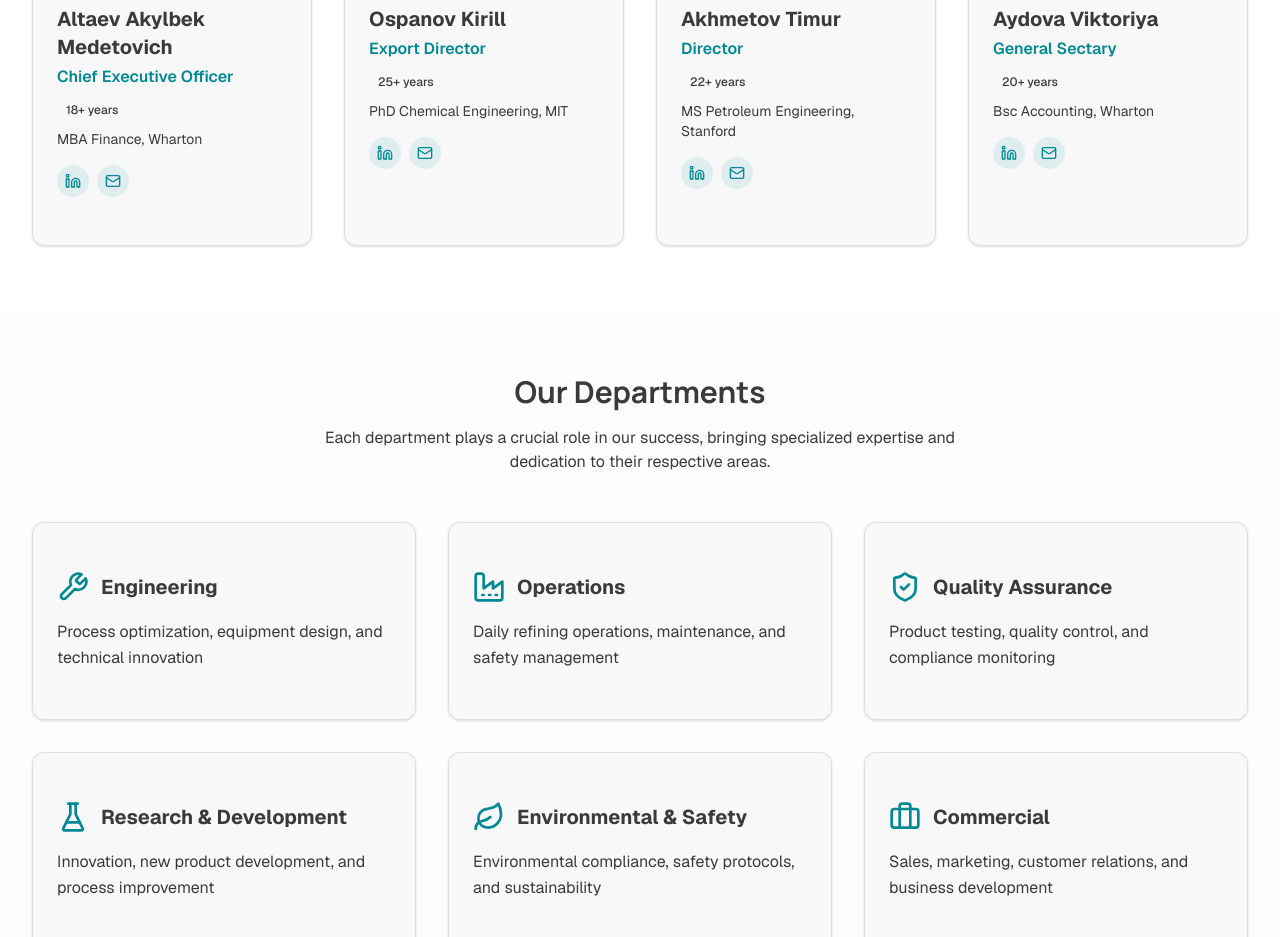
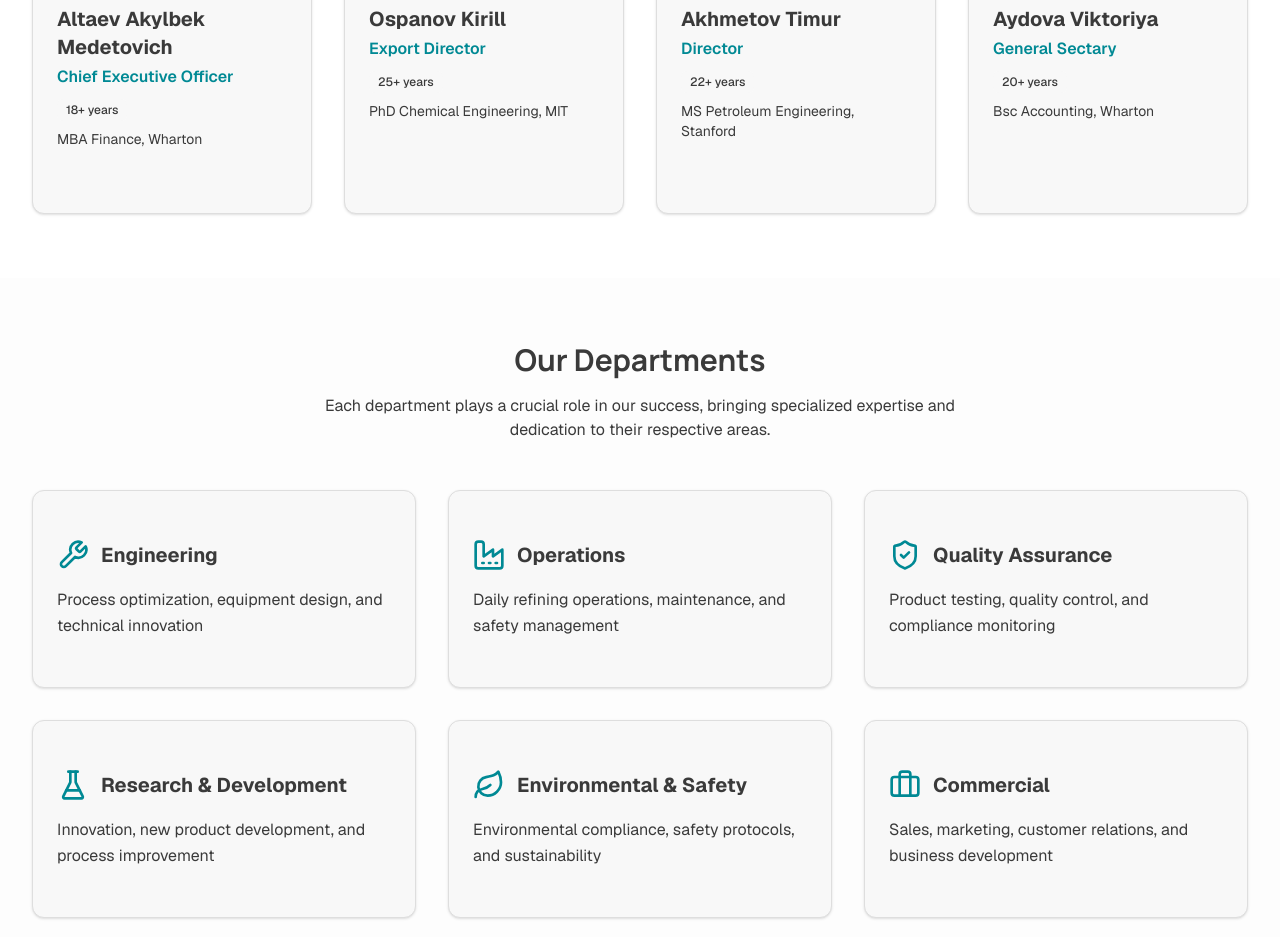
Before and after one commit to ThosynPax/eurasis-refinery, a Next.js app: page /team in a window 1280 px wide. Shown: the part 920-1857 px from the top of the page. Built offline with nearby package versions, Linux system fonts and the light colour scheme.

Commit message:
remove social icons

```diff
--- a/app/team/page.tsx
+++ b/app/team/page.tsx
@@ -131,14 +131,6 @@ export default function TeamPage() {
                       </Badge>
                       <p className="text-sm text-muted-foreground">{leader.education}</p>
                     </div>
-                    <div className="flex space-x-2">
-                      <button className="p-2 bg-primary/10 rounded-full hover:bg-primary/20 transition-colors">
-                        <Linkedin className="h-4 w-4 text-primary" />
-                      </button>
-                      <button className="p-2 bg-primary/10 rounded-full hover:bg-primary/20 transition-colors">
-                        <Mail className="h-4 w-4 text-primary" />
-                      </button>
-                    </div>
                   </CardContent>
                 </Card>
               ))}
```
